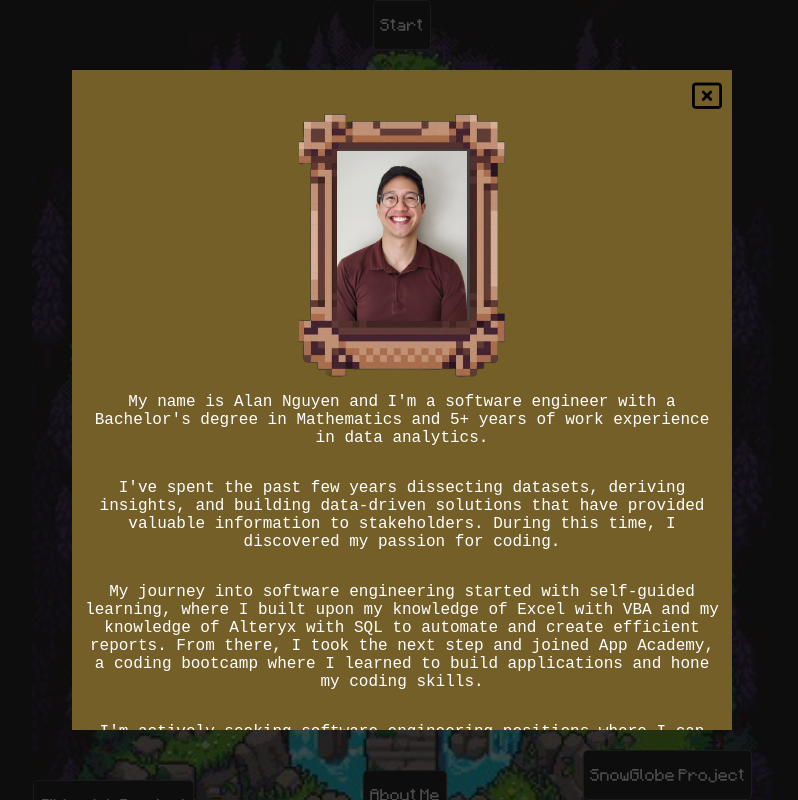
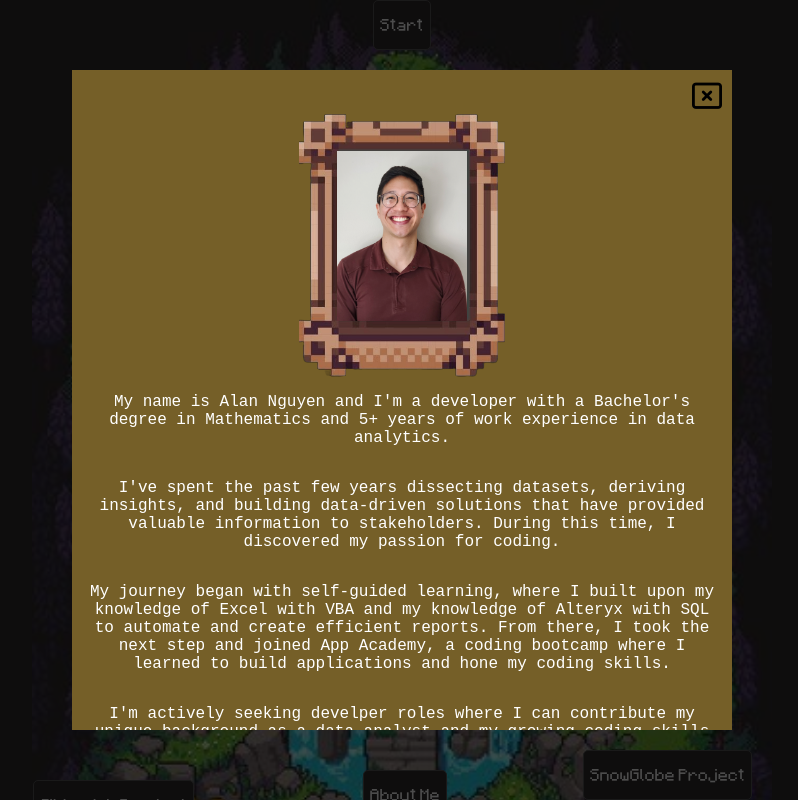
Before and after one commit to Alan-Ngn/Alan-Ngn.github.io, a React (Create React App) app: page / in a window 1280 px wide. Both pictures are taken after a click on the button "About Me". Shown: the top 800 px of the page, without its empty margins (238-1036 px from the left). Built offline with nearby package versions, Linux system fonts and the light colour scheme.

Commit message:
changed some text for about me and updatd resume

```diff
--- a/src/components/ChestModal/index.tsx
+++ b/src/components/ChestModal/index.tsx
@@ -13,12 +13,12 @@ export const ChestModal = () => {
 			Let's connect, collaborate, and build amazing software together!
 			</p>
 			<div className="resume-download">
-				<img  className='resume' src={process.env.PUBLIC_URL + '/Resume.PNG'}/>
+				<img  className='resume' src={process.env.PUBLIC_URL + '/dataresume.PNG'}/>
 				<div className="download-icon">
-					<a href={process.env.PUBLIC_URL + '/Alan Nguyen - Software Engineer Resume.pdf'} target="_blank">
+					<a href={process.env.PUBLIC_URL + '/Alan Nguyen - Data Engineer Resume.pdf'} target="_blank">
 						<i className="fa-solid fa-arrow-up-right-from-square"></i>
 					</a>
-					<a className='resume-icon' href={process.env.PUBLIC_URL + '/Alan Nguyen - Software Engineer Resume.pdf'} download={process.env.PUBLIC_URL + '/Alan Nguyen - Software Engineer Resume.pdf'}>
+					<a className='resume-icon' href={process.env.PUBLIC_URL + '/Alan Nguyen - Data Engineer Resume.pdf'} download={process.env.PUBLIC_URL + '/Alan Nguyen - Data Engineer Resume.pdf'}>
 						<i className="fa-solid fa-file-arrow-down"></i>
 					</a>
 				</div>
--- a/src/components/Navigation/index.tsx
+++ b/src/components/Navigation/index.tsx
@@ -48,7 +48,7 @@ function Navigation(){
               <div className={start}>
                 <div className="talktext">
                   <p>
-                    Yoohooo! My name is Alan Nguyen and I am a Software Engineer! Click on the scroll and start the journey to learn more about me!
+                    Yoohooo! My name is Alan Nguyen and I am a developer! Click on the scroll and start the journey to learn more about me!
                   </p>
                 </div>
               </div>
--- a/src/components/ScrollModal/index.tsx
+++ b/src/components/ScrollModal/index.tsx
@@ -15,17 +15,17 @@ export const ScrollModal = () => {
             </div>
             <div className="about-me">
                 <p>
-                    My name is Alan Nguyen and I'm a software engineer with a Bachelor's degree in Mathematics and 5+ years of work experience in data analytics.
+                    My name is Alan Nguyen and I'm a developer with a Bachelor's degree in Mathematics and 5+ years of work experience in data analytics.
                 </p>
                 <p>
                     I've spent the past few years dissecting datasets, deriving insights, and building data-driven solutions that have provided valuable information to stakeholders. During this time, I discovered my passion for coding.
                 </p>
                 <p>
-                    My journey into software engineering started with self-guided learning, where I built upon my knowledge of Excel with VBA and my knowledge of Alteryx with SQL to automate and create efficient reports. From there, I took the next step and joined App Academy, a coding bootcamp where I learned to build applications and hone my coding skills.
+                    My journey began with self-guided learning, where I built upon my knowledge of Excel with VBA and my knowledge of Alteryx with SQL to automate and create efficient reports. From there, I took the next step and joined App Academy, a coding bootcamp where I learned to build applications and hone my coding skills.
                 </p>
 
                 <p>
-                    I'm actively seeking software engineering positions where I can contribute my unique background as a data analyst and my growing coding skills to help build innovative software products.
+                    I'm actively seeking develper roles where I can contribute my unique background as a data analyst and my growing coding skills to help build innovative solutions and products.
                 </p>
 
             </div>
@@ -35,6 +35,8 @@ export const ScrollModal = () => {
                 <img src="https://cdn.jsdelivr.net/gh/devicons/devicon/icons/typescript/typescript-original.svg" />
 
                 <img src="https://cdn.jsdelivr.net/gh/devicons/devicon/icons/javascript/javascript-original.svg" />
+
+                <img src="https://cdn.jsdelivr.net/gh/devicons/devicon/icons/nodejs/nodejs-original-wordmark.svg" />
 
                 <img src="https://cdn.jsdelivr.net/gh/devicons/devicon/icons/apacheairflow/apacheairflow-original-wordmark.svg" />
 
```
Also changed, not shown: public/dataresume.PNG (added), 1 other file (tests, documents, lock files or other folders).
